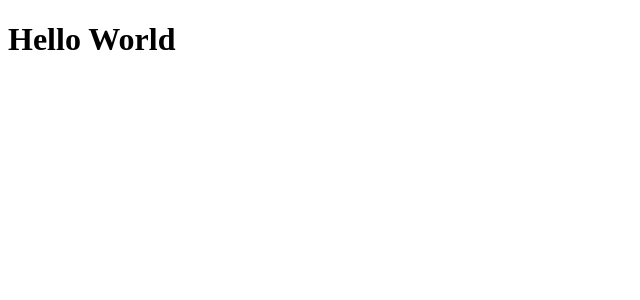
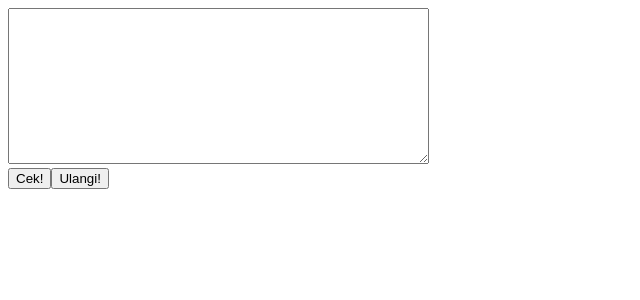
Before and after one commit to aganah/U-TAPIS, a Next.js app: page / in a window 1280 px wide. Shown: the top 300 px of the page, without its empty margins (0-640 px from the left). Built offline with nearby package versions, Linux system fonts and the light colour scheme.

Commit message:
revert changes

```diff
--- a/pages/index.js
+++ b/pages/index.js
@@ -5,232 +5,231 @@ import useSWR from "swr"
 const fetcher = (url) => fetch(url).then((res) => res.json())
 
 const KonjungsiInput = () => {
-  // const { data, error } = useSWR("/api/readTxt", fetcher)
+  const { data, error } = useSWR("/api/readTxt", fetcher)
 
-  // const [inpValSentence, setInpValSentence] = useState("")
-  // const [htmlData, setHtmlData] = useState("")
-  // const [htmlDataIteration, setHtmlDataIteration] = useState("")
-  // const [showIteration, setShowIteration] = useState(false)
-  // const [totalKonjungsi, setTotalKonjungsi] = useState(0)
-  // const [konjungsiTrue, setKonjungsiTrue] = useState(0)
-  // const [konjungsiFalse, setKonjungsiFalse] = useState(0)
+  const [inpValSentence, setInpValSentence] = useState("")
+  const [htmlData, setHtmlData] = useState("")
+  const [htmlDataIteration, setHtmlDataIteration] = useState("")
+  const [showIteration, setShowIteration] = useState(false)
+  const [totalKonjungsi, setTotalKonjungsi] = useState(0)
+  const [konjungsiTrue, setKonjungsiTrue] = useState(0)
+  const [konjungsiFalse, setKonjungsiFalse] = useState(0)
 
-  // if (data) {
-  //   let arrKonjungsiAntaraSatuKata = []
-  //   let arrKonjungsiAwalanSatuKata = []
+  if (data) {
+    let arrKonjungsiAntaraSatuKata = []
+    let arrKonjungsiAwalanSatuKata = []
 
-  //   const konjungsiAntaraSatuKata =
-  //     data.konjungsiAntaraSatuKata.split(", ")
+    const konjungsiAntaraSatuKata =
+      data.konjungsiAntaraSatuKata.split(", ")
 
-  //   const konjungsiAwalanSatuKata =
-  //     data.konjungsiAwalanSatuKata.split(", ")
+    const konjungsiAwalanSatuKata =
+      data.konjungsiAwalanSatuKata.split(", ")
 
-  //   konjungsiAntaraSatuKata.map((kata) => {
-  //     arrKonjungsiAntaraSatuKata.push(
-  //       kata.toLowerCase().split(/(?!$)/),
-  //     )
-  //   })
+    konjungsiAntaraSatuKata.map((kata) => {
+      arrKonjungsiAntaraSatuKata.push(
+        kata.toLowerCase().split(/(?!$)/),
+      )
+    })
 
-  //   konjungsiAwalanSatuKata.map((kata) => {
-  //     arrKonjungsiAwalanSatuKata.push(
-  //       kata.toLowerCase().split(/(?!$)/),
-  //     )
-  //   })
+    konjungsiAwalanSatuKata.map((kata) => {
+      arrKonjungsiAwalanSatuKata.push(
+        kata.toLowerCase().split(/(?!$)/),
+      )
+    })
 
-  //   const checkInput = () => {
-  //     let konjungsiCount = 0
-  //     let trueKonjungsi = 0
-  //     let falseKonjungsi = 0
+    const checkInput = () => {
+      let konjungsiCount = 0
+      let trueKonjungsi = 0
+      let falseKonjungsi = 0
 
-  //     let html = ""
-  //     let htmlIteration = ""
+      let html = ""
+      let htmlIteration = ""
 
-  //     let index = []
-  //     let sentenceKonjungsiType = []
+      let index = []
+      let sentenceKonjungsiType = []
 
-  //     //tokenisasi kalimat
-  //     const inpVal = inpValSentence.split(".")
+      //tokenisasi kalimat
+      const inpVal = inpValSentence.split(".")
 
-  //     inpVal.map((sentence) => {
-  //       index = [] //reset index kata konjungsi
-  //       sentenceKonjungsiType = []
+      inpVal.map((sentence) => {
+        index = [] //reset index kata konjungsi
+        sentenceKonjungsiType = []
 
-  //       const stringArr = sentence
-  //         .replace(/[\r\n]/gm, "")
-  //         .split(" ")
-  //         .filter((string) => string !== "") //tokenisasi kata
+        const stringArr = sentence
+          .replace(/[\r\n]/gm, "")
+          .split(" ")
+          .filter((string) => string !== "") //tokenisasi kata
 
-  //       let maxSimiliar //deklarasi variable sebagai penampung nilai cosine similiarity tertinggi
+        let maxSimiliar //deklarasi variable sebagai penampung nilai cosine similiarity tertinggi
 
-  //       stringArr.map((string, i) => {
-  //         let konjungsiType = ""
-  //         maxSimiliar = 0 //reset variable maxSimiliar
-  //         const kataInput = string.toLowerCase().split(/(?!$)/)
+        stringArr.map((string, i) => {
+          let konjungsiType = ""
+          maxSimiliar = 0 //reset variable maxSimiliar
+          const kataInput = string.toLowerCase().split(/(?!$)/)
 
-  //         arrKonjungsiAwalanSatuKata.map((arr, i) => {
-  //           const res = calculateCosineSimilarity(arr, kataInput)
+          arrKonjungsiAwalanSatuKata.map((arr, i) => {
+            const res = calculateCosineSimilarity(arr, kataInput)
 
-  //           if (res > maxSimiliar) {
-  //             //pencarian nilai cosine similiarity tertinggi
-  //             maxSimiliar = res
-  //             konjungsiType = "awalan"
-  //           }
-  //         })
+            if (res > maxSimiliar) {
+              //pencarian nilai cosine similiarity tertinggi
+              maxSimiliar = res
+              konjungsiType = "awalan"
+            }
+          })
 
-  //         arrKonjungsiAntaraSatuKata.map((arr, i) => {
-  //           const res = calculateCosineSimilarity(arr, kataInput)
+          arrKonjungsiAntaraSatuKata.map((arr, i) => {
+            const res = calculateCosineSimilarity(arr, kataInput)
 
-  //           if (res > maxSimiliar) {
-  //             //pencarian nilai cosine similiarity tertinggi
-  //             maxSimiliar = res
-  //             konjungsiType = "akhiran"
-  //           }
-  //         })
+            if (res > maxSimiliar) {
+              //pencarian nilai cosine similiarity tertinggi
+              maxSimiliar = res
+              konjungsiType = "akhiran"
+            }
+          })
 
-  //         sentenceKonjungsiType.push(konjungsiType)
+          sentenceKonjungsiType.push(konjungsiType)
 
-  //         if (maxSimiliar > 0.99) {
-  //           //apabila nilai cosine similiary diatas 0.9 maka index kata tersebut dicatat dan dianggap sebagai kata konjungsi
-  //           index.push(i)
+          if (maxSimiliar > 0.99) {
+            //apabila nilai cosine similiary diatas 0.9 maka index kata tersebut dicatat dan dianggap sebagai kata konjungsi
+            index.push(i)
 
-  //           htmlIteration = htmlIteration.concat(
-  //             `<div style="color: green"><u>'${string}' ${maxSimiliar.toFixed(
-  //               4,
-  //             )}</u> | </div>`,
-  //           )
-  //         } else {
-  //           htmlIteration = htmlIteration.concat(
-  //             `<div>'${string}' ${maxSimiliar.toFixed(4)} | </div>`,
-  //           )
-  //         }
-  //       })
+            htmlIteration = htmlIteration.concat(
+              `<div style="color: green"><u>'${string}' ${maxSimiliar.toFixed(
+                4,
+              )}</u> | </div>`,
+            )
+          } else {
+            htmlIteration = htmlIteration.concat(
+              `<div>'${string}' ${maxSimiliar.toFixed(4)} | </div>`,
+            )
+          }
+        })
 
-  //       for (let i = 0; i < stringArr.length; i++) {
-  //         if (i === stringArr.length - 1) {
-  //           //cek apabila index kata merupakan kata terakhir di kalimat
-  //           if (index.find((x) => i === x)) {
-  //             konjungsiCount += 1
-  //             falseKonjungsi += 1
-  //             //cek apabila index kata terdapat pada index kata konjungsi
-  //             html = html.concat(
-  //               `<span style="margin: 0 2px; color: red">${stringArr[i]}.</span><div style="flex-basis: 100%; height: 10px"></div>`, //salah dan beri tanda baca
-  //             )
-  //           } else {
-  //             html = html.concat(
-  //               `<span style="margin: 0 2px">${stringArr[i]}.</span><div style="flex-basis: 100%; height: 10px"></div>`, //beri tanda baca
-  //             )
-  //           }
-  //         } else {
-  //           if (index.find((x) => i === x) !== undefined) {
-  //             konjungsiCount += 1
-  //             //cek apabila index kata terdapat pada index kata konjungsi
-  //             if (i === 0) {
-  //               //cek apabila kata konjungsi terletak di depan
-  //               if (sentenceKonjungsiType[i] === "awalan") {
-  //                 trueKonjungsi += 1
-  //                 html = html.concat(
-  //                   `<span style="margin: 0 2px; color: green"><u>${stringArr[i]}</u></span>`, //benar
-  //                 )
-  //               } else {
-  //                 falseKonjungsi += 1
-  //                 html = html.concat(
-  //                   `<span style="margin: 0 2px; color: red">${stringArr[i]}</span>`, //salah
-  //                 )
-  //               }
-  //             } else {
-  //               console.log(index)
-  //               if (sentenceKonjungsiType[i] === "awalan") {
-  //                 falseKonjungsi += 1
-  //                 html = html.concat(
-  //                   `<span style="margin: 0 2px; color: red">${stringArr[i]}</span>`, //salah
-  //                 )
-  //               } else {
-  //                 trueKonjungsi += 1
-  //                 html = html.concat(
-  //                   `<span style="margin: 0 2px; color: green"><u>${stringArr[i]}</u></span>`, //benar
-  //                 )
-  //               }
-  //             }
-  //           } else {
-  //             html = html.concat(
-  //               `<span style="margin: 0 2px">${stringArr[i]}</span>`,
-  //             )
-  //           }
-  //         }
-  //       }
-  //     })
+        for (let i = 0; i < stringArr.length; i++) {
+          if (i === stringArr.length - 1) {
+            //cek apabila index kata merupakan kata terakhir di kalimat
+            if (index.find((x) => i === x)) {
+              konjungsiCount += 1
+              falseKonjungsi += 1
+              //cek apabila index kata terdapat pada index kata konjungsi
+              html = html.concat(
+                `<span style="margin: 0 2px; color: red">${stringArr[i]}.</span><div style="flex-basis: 100%; height: 10px"></div>`, //salah dan beri tanda baca
+              )
+            } else {
+              html = html.concat(
+                `<span style="margin: 0 2px">${stringArr[i]}.</span><div style="flex-basis: 100%; height: 10px"></div>`, //beri tanda baca
+              )
+            }
+          } else {
+            if (index.find((x) => i === x) !== undefined) {
+              konjungsiCount += 1
+              //cek apabila index kata terdapat pada index kata konjungsi
+              if (i === 0) {
+                //cek apabila kata konjungsi terletak di depan
+                if (sentenceKonjungsiType[i] === "awalan") {
+                  trueKonjungsi += 1
+                  html = html.concat(
+                    `<span style="margin: 0 2px; color: green"><u>${stringArr[i]}</u></span>`, //benar
+                  )
+                } else {
+                  falseKonjungsi += 1
+                  html = html.concat(
+                    `<span style="margin: 0 2px; color: red">${stringArr[i]}</span>`, //salah
+                  )
+                }
+              } else {
+                console.log(index)
+                if (sentenceKonjungsiType[i] === "awalan") {
+                  falseKonjungsi += 1
+                  html = html.concat(
+                    `<span style="margin: 0 2px; color: red">${stringArr[i]}</span>`, //salah
+                  )
+                } else {
+                  trueKonjungsi += 1
+                  html = html.concat(
+                    `<span style="margin: 0 2px; color: green"><u>${stringArr[i]}</u></span>`, //benar
+                  )
+                }
+              }
+            } else {
+              html = html.concat(
+                `<span style="margin: 0 2px">${stringArr[i]}</span>`,
+              )
+            }
+          }
+        }
+      })
 
-  //     setTotalKonjungsi(konjungsiCount)
-  //     setKonjungsiFalse(falseKonjungsi)
-  //     setKonjungsiTrue(trueKonjungsi)
+      setTotalKonjungsi(konjungsiCount)
+      setKonjungsiFalse(falseKonjungsi)
+      setKonjungsiTrue(trueKonjungsi)
 
-  //     setHtmlData(html)
-  //     setHtmlDataIteration(htmlIteration)
-  //   }
+      setHtmlData(html)
+      setHtmlDataIteration(htmlIteration)
+    }
 
-  //   return (
-  //     <>
-  //       <textarea
-  //         type="text"
-  //         value={inpValSentence}
-  //         onChange={(e) => setInpValSentence(e.target.value)}
-  //         rows={10}
-  //         cols={50}
-  //       ></textarea>
-  //       <br />
-  //       <button onClick={checkInput}>Cek!</button>
-  //       <button onClick={() => window.location.reload()}>
-  //         Ulangi!
-  //       </button>
+    return (
+      <>
+        <textarea
+          type="text"
+          value={inpValSentence}
+          onChange={(e) => setInpValSentence(e.target.value)}
+          rows={10}
+          cols={50}
+        ></textarea>
+        <br />
+        <button onClick={checkInput}>Cek!</button>
+        <button onClick={() => window.location.reload()}>
+          Ulangi!
+        </button>
 
-  //       {totalKonjungsi > 0 && (
-  //         <>
-  //           <div>
-  //             <u>
-  //               <b>Total Kata Konjungsi: {totalKonjungsi}</b>
-  //             </u>
-  //             <br />
-  //             <u>Total Kata Konjungsi Benar: {konjungsiTrue}</u>
-  //             <br />
-  //             <u>Total Kata Konjungsi Salah: {konjungsiFalse}</u>
-  //             <br />
-  //           </div>
-  //           <br />
-  //         </>
-  //       )}
+        {totalKonjungsi > 0 && (
+          <>
+            <div>
+              <u>
+                <b>Total Kata Konjungsi: {totalKonjungsi}</b>
+              </u>
+              <br />
+              <u>Total Kata Konjungsi Benar: {konjungsiTrue}</u>
+              <br />
+              <u>Total Kata Konjungsi Salah: {konjungsiFalse}</u>
+              <br />
+            </div>
+            <br />
+          </>
+        )}
 
-  //       <div
-  //         dangerouslySetInnerHTML={{ __html: htmlData }}
-  //         style={{
-  //           display: "flex",
-  //           flexWrap: "wrap",
-  //         }}
-  //       />
-  //       <br />
-  //       {htmlData && (
-  //         <>
-  //           <button onClick={() => setShowIteration(!showIteration)}>
-  //             {!showIteration ? "Tampilkan" : "Sembunyikan"}{" "}
-  //             Perhitungan Cosine Similarity
-  //           </button>
-  //           <br />
-  //         </>
-  //       )}
-  //       {showIteration && (
-  //         <div
-  //           dangerouslySetInnerHTML={{ __html: htmlDataIteration }}
-  //           style={{
-  //             display: "inline-flex",
-  //             width: "100vw",
-  //             flexWrap: "wrap",
-  //             gap: "10px",
-  //           }}
-  //         />
-  //       )}
-  //     </>
-  //   )
-  // }
-  return <h1>Hello World</h1>
+        <div
+          dangerouslySetInnerHTML={{ __html: htmlData }}
+          style={{
+            display: "flex",
+            flexWrap: "wrap",
+          }}
+        />
+        <br />
+        {htmlData && (
+          <>
+            <button onClick={() => setShowIteration(!showIteration)}>
+              {!showIteration ? "Tampilkan" : "Sembunyikan"}{" "}
+              Perhitungan Cosine Similarity
+            </button>
+            <br />
+          </>
+        )}
+        {showIteration && (
+          <div
+            dangerouslySetInnerHTML={{ __html: htmlDataIteration }}
+            style={{
+              display: "inline-flex",
+              width: "100vw",
+              flexWrap: "wrap",
+              gap: "10px",
+            }}
+          />
+        )}
+      </>
+    )
+  }
 }
 
 export default KonjungsiInput
```
